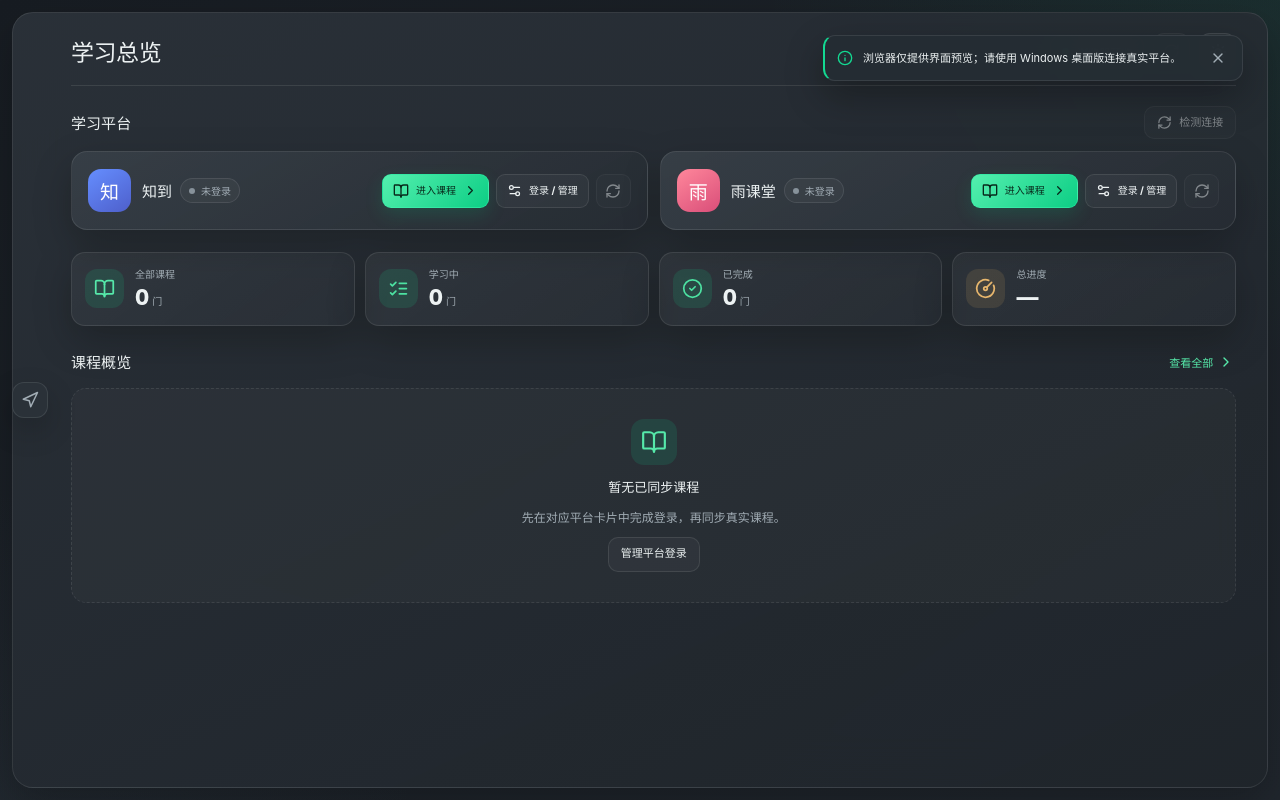
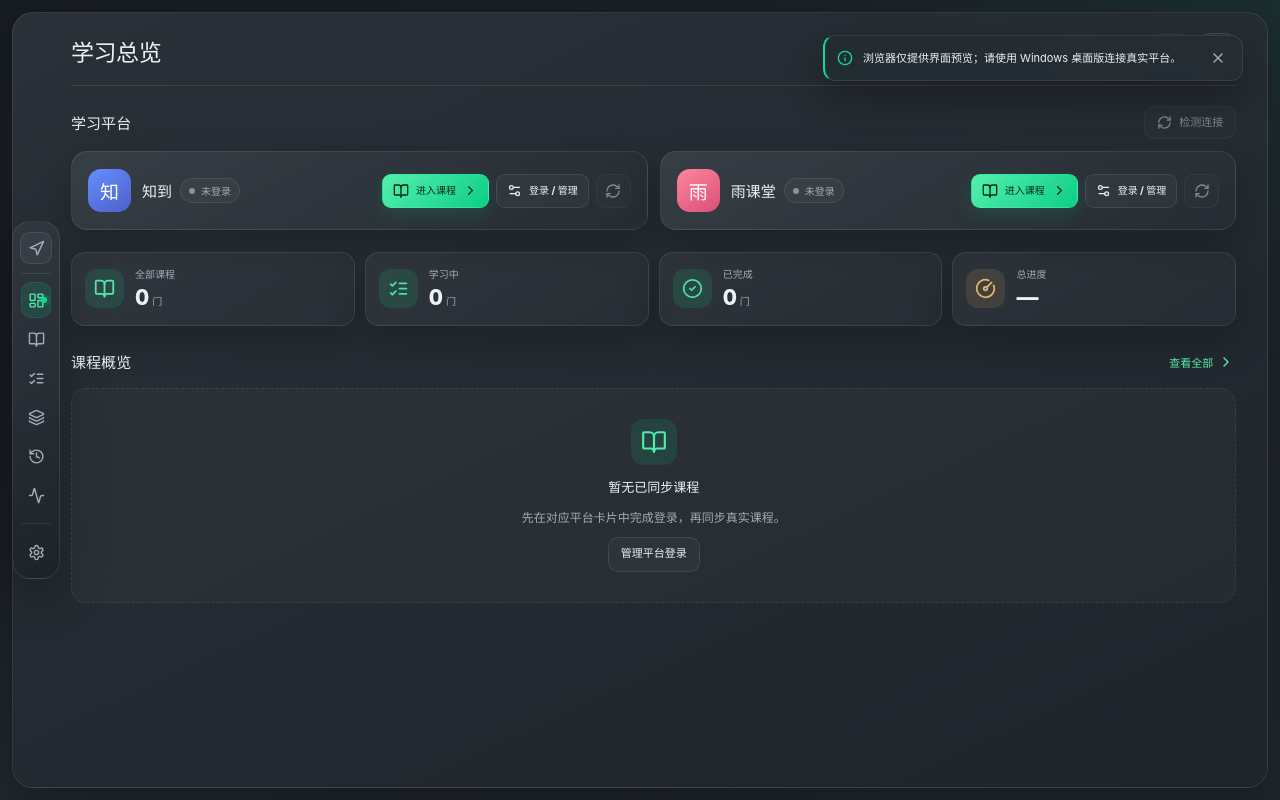
Before and after one commit to 07xh/StudyFlow, a React (Vite) app in the folder frontend/: page / in a window 1280 px wide. Built offline with nearby package versions, Linux system fonts and the light colour scheme.

Commit message:
ui: expand floating navigation over workspace on hover

```diff
--- a/frontend/src/ui/foundation.css
+++ b/frontend/src/ui/foundation.css
@@ -19,7 +19,7 @@
   display:flex;
   gap:12px;
   min-height:100vh;
-  padding:12px;
+  padding:12px 12px 12px 64px;
   color:var(--text);
   background:
     radial-gradient(900px 620px at 100% 0%,rgba(16,202,132,.075),transparent 58%),
@@ -863,97 +863,75 @@
   width:0;
   height:0;
 }
-.sf-shell .sf-floating-nav__trigger{
+.sf-shell .sf-floating-nav__panel{
   position:fixed;
   left:12px;
   top:50%;
-  width:36px;
-  height:36px;
-  display:grid;
-  place-items:center;
-  padding:0;
-  border:1px solid var(--line);
-  border-radius:12px;
-  color:var(--muted);
-  background:var(--panel);
-  box-shadow:0 12px 30px rgba(0,0,0,.18);
-  backdrop-filter:blur(18px);
-  -webkit-backdrop-filter:blur(18px);
-  cursor:pointer;
-  transform:translateY(-50%);
-  transition:color .18s,background .18s,border-color .18s,box-shadow .18s,transform .18s;
-}
-.sf-shell .sf-floating-nav__trigger:hover,
-.sf-shell .sf-floating-nav__trigger.is-open{
-  color:var(--accent-text);
-  border-color:rgba(19,217,146,.34);
-  background:var(--soft-accent);
-  box-shadow:0 12px 30px rgba(0,0,0,.22),0 0 0 3px rgba(19,217,146,.07);
-}
-.sf-shell .sf-floating-nav__trigger:hover{transform:translateY(-50%) scale(1.04)}
-.sf-shell .sf-floating-nav__trigger:focus-visible{
-  outline:2px solid var(--accent);
-  outline-offset:3px;
-}
-.sf-shell .sf-floating-nav__panel{
-  position:fixed;
-  left:54px;
-  top:50%;
-  width:min(236px,calc(100vw - 62px));
+  width:48px;
   max-height:calc(100vh - 24px);
   overflow-x:hidden;
   overflow-y:auto;
   overscroll-behavior:contain;
-  padding:10px;
+  padding:8px;
   border:1px solid var(--line);
   border-radius:18px;
   color:var(--text);
   background:linear-gradient(155deg,rgba(48,56,64,.97),rgba(29,35,41,.97));
-  box-shadow:0 22px 58px rgba(0,0,0,.32);
+  box-shadow:0 18px 48px rgba(0,0,0,.28);
   backdrop-filter:blur(24px);
   -webkit-backdrop-filter:blur(24px);
-  opacity:0;
-  pointer-events:none;
-  transform:translate(-8px,-50%) scale(.98);
-  transform-origin:left center;
-  transition:opacity .18s ease,transform .22s cubic-bezier(.2,.75,.25,1);
+  transform:translateY(-50%);
+  transition:width .18s ease,box-shadow .18s ease;
 }
 .sf-shell:not(.dark) .sf-floating-nav__panel{
   background:linear-gradient(155deg,rgba(255,255,255,.98),rgba(239,246,241,.98));
-  box-shadow:0 18px 48px rgba(30,55,42,.16);
+  box-shadow:0 16px 42px rgba(30,55,42,.15);
 }
 .sf-shell .sf-floating-nav__panel.is-open{
-  opacity:1;
-  pointer-events:auto;
-  transform:translate(0,-50%) scale(1);
+  width:min(236px,calc(100vw - 24px));
 }
 .sf-shell .sf-floating-nav__header{
   display:flex;
   align-items:center;
-  justify-content:space-between;
+  justify-content:center;
   gap:10px;
-  padding:3px 3px 11px;
-  margin:0 0 9px;
+  min-height:36px;
+  padding:2px 0 9px;
+  margin:0 0 8px;
   border-bottom:1px solid var(--line);
 }
-.sf-shell .sf-floating-nav__brand{
-  display:flex;
-  align-items:center;
-  gap:9px;
-  min-width:0;
-}
-.sf-shell .sf-floating-nav__brand-icon{
+.sf-shell .sf-floating-nav__trigger{
   width:32px;
   height:32px;
   display:grid;
   place-items:center;
   flex:none;
+  padding:0;
+  border:1px solid var(--line);
   border-radius:10px;
-  color:#08291b;
-  background:linear-gradient(145deg,#55f0b0,#0acb83);
-  box-shadow:0 6px 16px rgba(10,215,139,.2);
+  color:var(--muted);
+  background:rgba(255,255,255,.045);
+  cursor:pointer;
+  transition:color .16s,background .16s,border-color .16s,box-shadow .16s;
 }
-.sf-shell .sf-floating-nav__brand-copy{min-width:0}
+.sf-shell .sf-floating-nav__trigger:hover,
+.sf-shell .sf-floating-nav__trigger[aria-pressed="true"]{
+  color:var(--accent-text);
+  border-color:rgba(19,217,146,.34);
+  background:var(--soft-accent);
+  box-shadow:0 0 0 3px rgba(19,217,146,.07);
+}
+.sf-shell .sf-floating-nav__brand-copy{
+  display:none;
+  flex:1;
+  min-width:0;
+}
+.sf-shell .sf-floating-nav__panel.is-open .sf-floating-nav__header{
+  justify-content:space-between;
+  padding:3px 3px 11px;
+  margin:0 0 9px;
+}
+.sf-shell .sf-floating-nav__panel.is-open .sf-floating-nav__brand-copy{display:block}
 .sf-shell .sf-floating-nav__brand-copy strong{
   display:block;
   color:var(--text);
@@ -968,7 +946,8 @@
   font-size:9px;
   letter-spacing:.8px;
 }
-.sf-shell .sf-floating-nav__header-actions{display:flex;align-items:center;gap:4px}
+.sf-shell .sf-floating-nav__header-actions{display:none;align-items:center;gap:4px}
+.sf-shell .sf-floating-nav__panel.is-open .sf-floating-nav__header-actions{display:flex}
 .sf-shell .sf-floating-nav__action{
   width:29px;
   height:29px;
@@ -982,8 +961,7 @@
   cursor:pointer;
   transition:color .16s,background .16s,border-color .16s;
 }
-.sf-shell .sf-floating-nav__action:hover,
-.sf-shell .sf-floating-nav__action.is-pinned{
+.sf-shell .sf-floating-nav__action:hover{
   color:var(--accent-text);
   background:var(--soft-accent);
   border-color:var(--line);
@@ -995,7 +973,7 @@
   border-top:1px solid var(--line);
 }
 .sf-shell .sf-floating-nav__section-label{
-  display:block;
+  display:none;
   padding:0 9px;
   margin:0 0 5px;
   color:var(--muted);
@@ -1003,15 +981,43 @@
   font-weight:700;
   letter-spacing:1.15px;
 }
+.sf-shell .sf-floating-nav__panel.is-open .sf-floating-nav__section-label{display:block}
 .sf-shell .sf-floating-nav__nav{display:grid;gap:3px}
 .sf-shell .sf-floating-nav__panel .nav{
+  position:relative;
+  width:100%;
+  min-width:0;
   min-height:36px;
+  display:flex;
+  align-items:center;
+  justify-content:center;
+  gap:0;
+  margin:0;
+  padding:8px 0;
+  border:1px solid transparent;
+  border-radius:10px;
+  color:var(--muted);
+  background:transparent;
+  font-size:12px;
+  font-weight:560;
+  text-align:left;
+  cursor:pointer;
+  transition:background .16s,color .16s,border-color .16s;
+}
+.sf-shell .sf-floating-nav__panel.is-open .nav{
+  justify-content:flex-start;
   gap:10px;
   padding:8px 10px;
-  border-radius:10px;
-  font-size:12px;
-  font-weight:560;
 }
+.sf-shell .sf-floating-nav__panel .nav svg{flex:none;width:17px;height:17px}
+.sf-shell .sf-floating-nav__panel .nav-label{
+  display:none;
+  min-width:0;
+  overflow:hidden;
+  text-overflow:ellipsis;
+  white-space:nowrap;
+}
+.sf-shell .sf-floating-nav__panel.is-open .nav-label{display:inline}
 .sf-shell .sf-floating-nav__panel .nav:hover{
   color:var(--text);
   background:rgba(255,255,255,.065);
@@ -1024,7 +1030,6 @@
   box-shadow:none;
   font-weight:700;
 }
-.sf-shell .sf-floating-nav__panel .nav svg{width:17px;height:17px}
 .sf-shell .sf-floating-nav__active-dot{
   width:6px;
   height:6px;
@@ -1034,19 +1039,36 @@
   background:var(--accent);
   box-shadow:0 0 0 3px var(--soft-accent);
 }
-.sf-shell .sf-floating-nav__panel .sf-platform-nav-parent{gap:2px}
+.sf-shell .sf-floating-nav__panel:not(.is-open) .nav.active .sf-floating-nav__active-dot{
+  position:absolute;
+  top:50%;
+  right:3px;
+  margin:0;
+  transform:translateY(-50%);
+}
+.sf-shell .sf-floating-nav__panel .sf-platform-nav-parent{display:flex;align-items:center;gap:2px}
+.sf-shell .sf-floating-nav__panel:not(.is-open) .sf-platform-nav-parent{display:block}
 .sf-shell .sf-floating-nav__panel .sf-nav-expand{
+  display:none;
   width:29px;
   height:31px;
+  place-items:center;
   border-radius:8px;
+  color:var(--muted);
+  background:transparent;
+  border:0;
+  cursor:pointer;
 }
+.sf-shell .sf-floating-nav__panel.is-open .sf-nav-expand{display:grid}
+.sf-shell .sf-floating-nav__panel .sf-chevron-closed{transform:rotate(-90deg)}
 .sf-shell .sf-floating-nav__panel .sf-subnav{
-  display:grid;
+  display:none;
   gap:2px;
   margin:3px 0 3px 15px;
   padding-left:9px;
   border-left:1px solid var(--line);
 }
+.sf-shell .sf-floating-nav__panel.is-open .sf-subnav{display:grid}
 .sf-shell .sf-floating-nav__panel .sf-subnav .nav{
   min-height:32px;
   padding:6px 9px;
@@ -1066,11 +1088,13 @@
     border-radius:17px;
   }
   .sf-shell .sf-floating-nav{left:8px}
-  .sf-shell .sf-floating-nav__trigger{left:8px}
   .sf-shell .sf-floating-nav__panel{
-    left:50px;
-    width:min(232px,calc(100vw - 58px));
+    left:8px;
+    width:44px;
     max-height:calc(100vh - 16px);
+  }
+  .sf-shell .sf-floating-nav__panel.is-open{
+    width:min(232px,calc(100vw - 16px));
   }
 }
 @media(max-width:500px){
```
